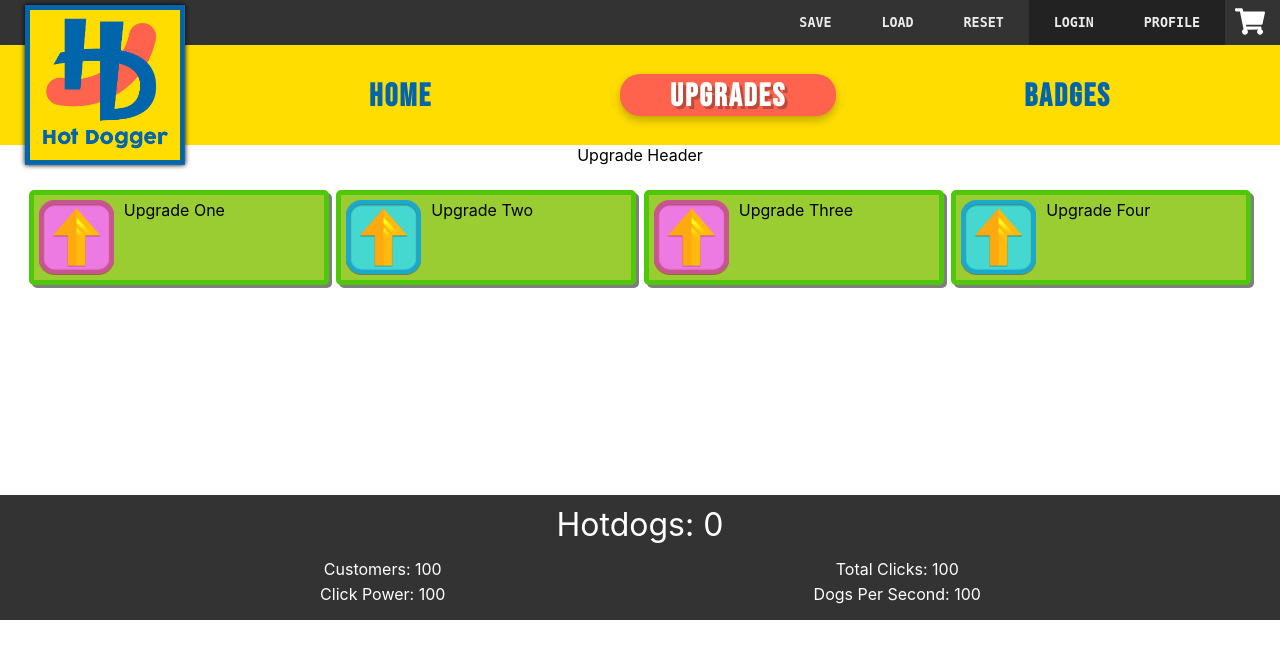
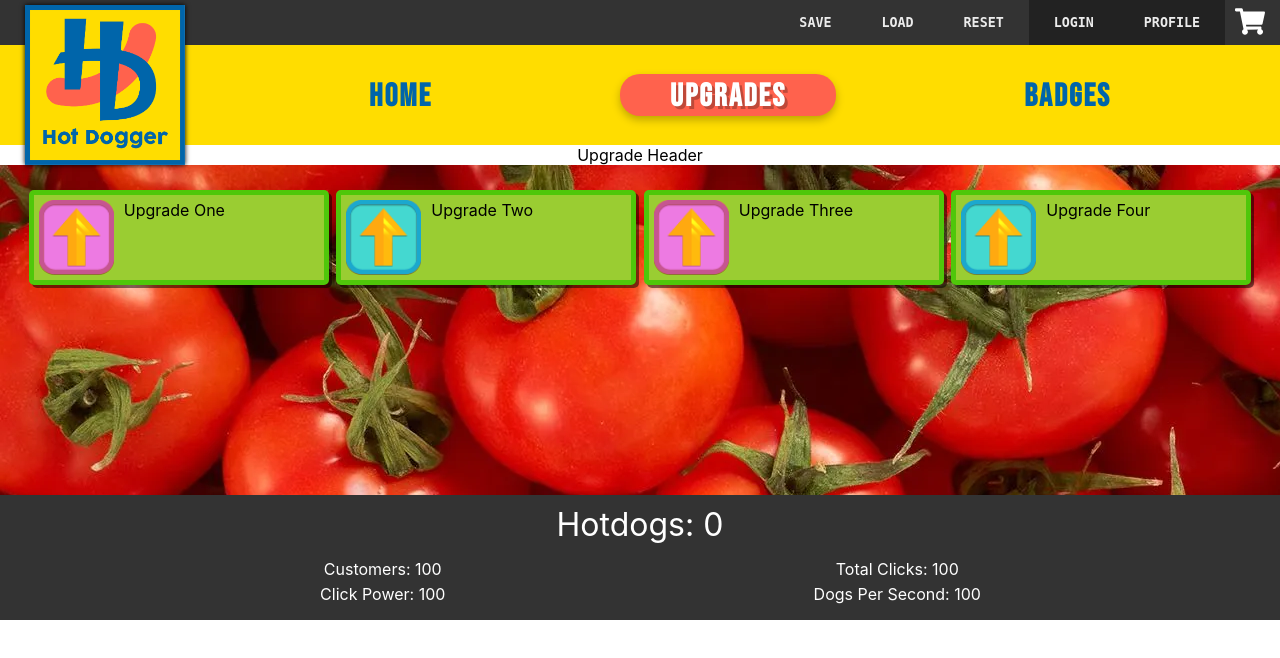
Before and after one commit to stujmar/hotdogger-fe, a React (Create React App) app: page /upgrades in a window 1280 px wide. Shown: the top 658 px of the page. Built offline with nearby package versions, Linux system fonts and the light colour scheme; a web font is replaced by a local one.

Commit message:
added tomato background

```diff
--- a/src/components/Upgrades/UpgradePanel.module.css
+++ b/src/components/Upgrades/UpgradePanel.module.css
@@ -7,4 +7,5 @@
     display: flex;
     flex-flow: row wrap;
     padding: 25px 25px 200px;
+    background: url(../../resources/hero-upgrade.png);
 }
```
Also changed, not shown: src/resources/hero-upgrade.png (added).
